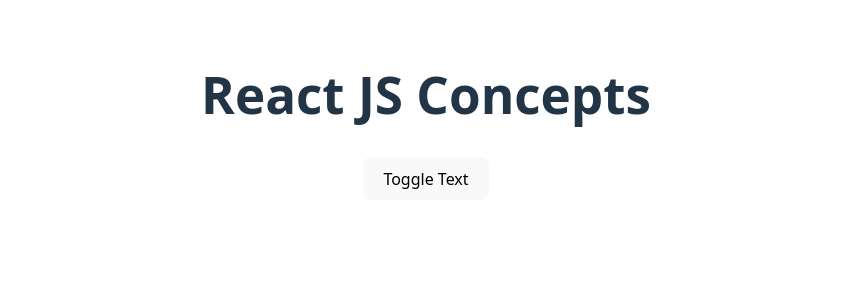
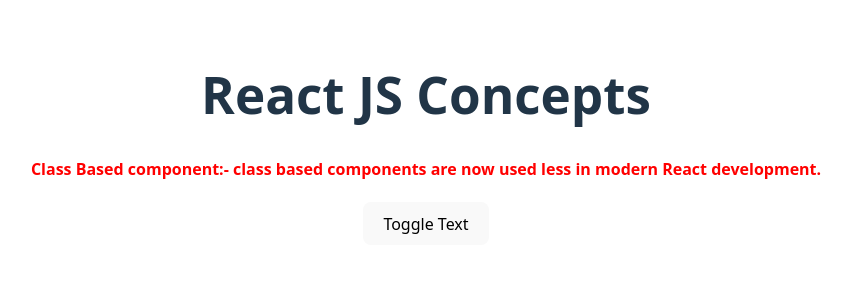
Before and after one commit to kaonashi555/React-basic, a React (Vite) app: page / in a window 1280 px wide. Shown: the top 300 px of the page, without its empty margins (214-1065 px from the left). Built offline with nearby package versions, Linux system fonts and the light colour scheme.

Commit message:
componentDidMount

```diff
--- a/src/components/class-based-component.jsx
+++ b/src/components/class-based-component.jsx
@@ -19,6 +19,16 @@
         });
     }
 
+    //componentDidMount
+    componentDidMount(){
+        console.log("This is called first time on page load");
+
+        this.setState({
+            showText: !this.state.showText,
+            changeColor: !this.state.chargeColor,
+        });
+    }
+
 
 
     render(){
```
